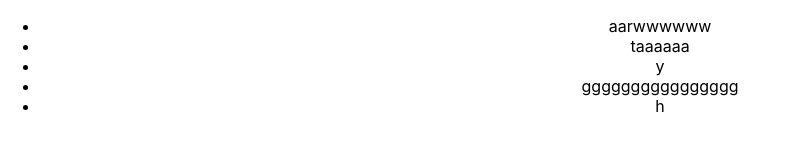
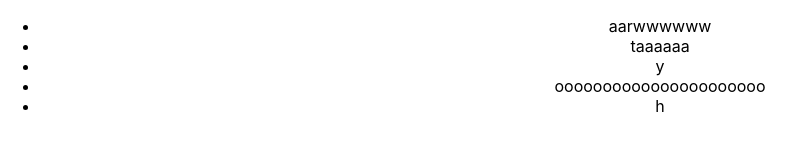
Before and after one commit to Sokolovs86/react-kak-prosto, a React (Create React App) app: page / in a window 1280 px wide. Shown: the top 166 px of the page, without its empty margins (0-805 px from the left). Built offline with nearby package versions, Linux system fonts and the light colour scheme.

Commit message:
zzzzzrrrrrr
eeee

```diff
--- a/src/App.js
+++ b/src/App.js
@@ -8,7 +8,7 @@ const App = () => {
         <li>aarwwwwww</li>
         <li>taaaaaa</li>
         <li>y</li>
-        <li>gggggggggggggggg</li>
+        <li>oooooooooooooooooooooo</li>
         <li>h</li>
       </ul>
     </div>
```
